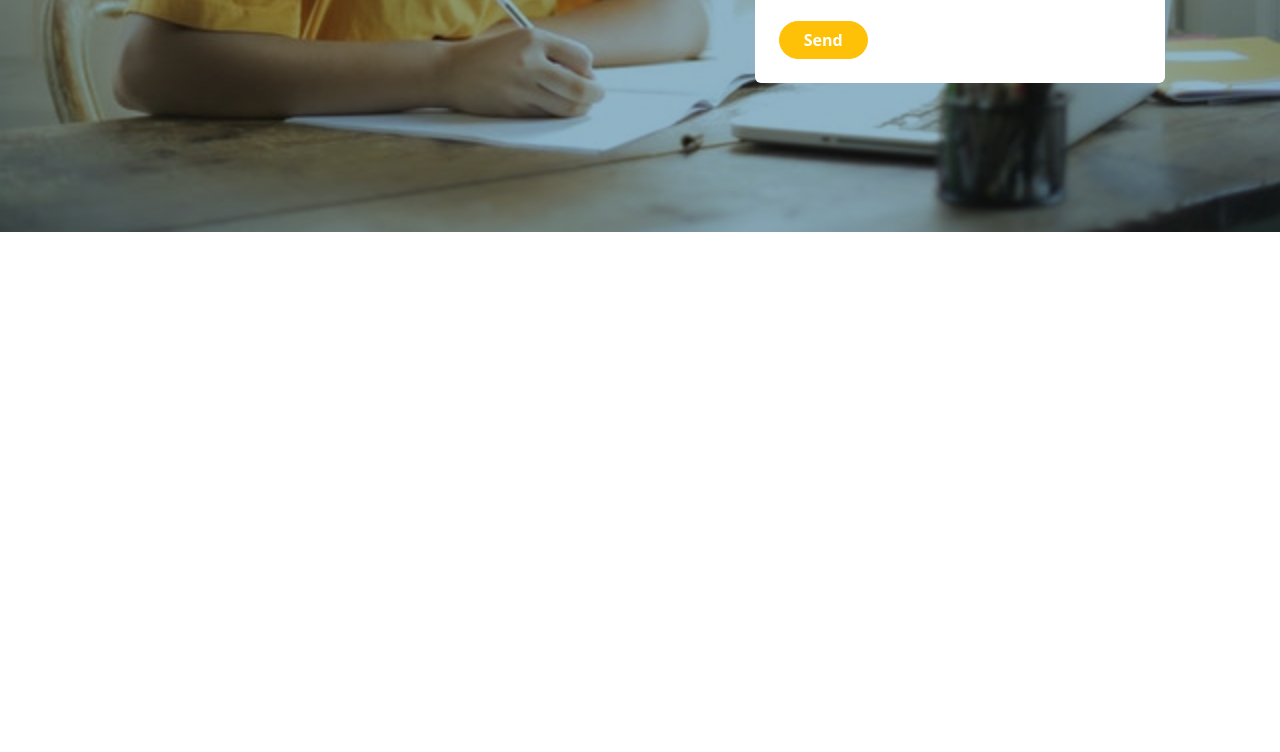
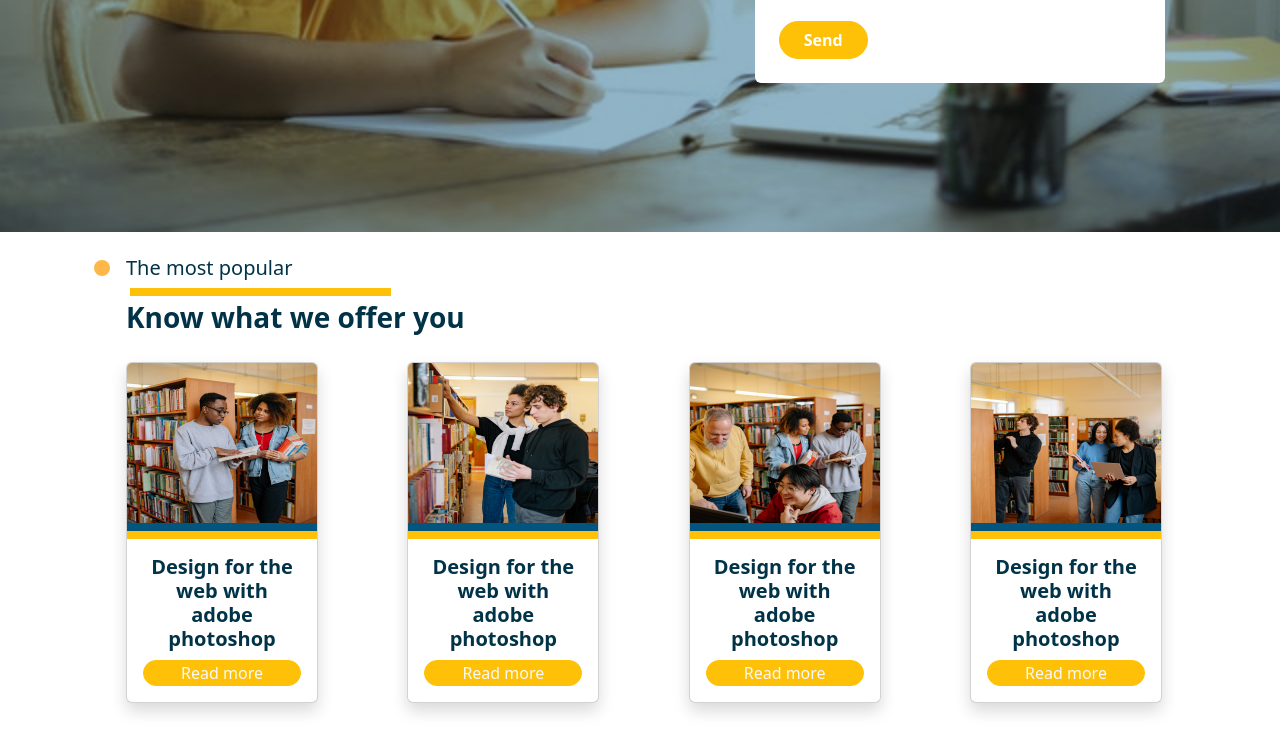
Before and after one commit to clemantcarlos/desafio, a plain HTML site: page index.html in a window 1280 px wide. Shown: the part 568-1320 px from the top of the page. Before the commit the page ends 800 px from the top, so only its background shows below. Drawn offline with nearby package versions, Linux system fonts and the light colour scheme.

Commit message:
Add cards section

```diff
--- a/css/styles.css
+++ b/css/styles.css
@@ -1,9 +1,19 @@
 :root {
   --primary-color: #02557d;
+  --dark-primary-color: #003348;
   --secondary-color: #FFB749;
 }
 .custom-bg-primary {
   background-color: var(--primary-color);
+}
+.custom-text-primary-dark {
+  color: var(--dark-primary-color);
+}
+.dot{
+  height: 1rem;
+  width: 1rem;
+  background-color: var(--secondary-color);
+  border-radius: 50%;
 }
 /* HEADER */
 #topNavbar{
@@ -41,3 +51,6 @@
   background: #02547d6f;
   mix-blend-mode: multiply
 }
+.custom-section {
+  height: 90vh;
+}
--- a/index.html
+++ b/index.html
@@ -20,6 +20,7 @@
     <link rel="stylesheet" href="/css/styles.css" />
   </head>
   <body>
+    <!-- TODO - al header le falta la parte de cambiar con el scroll -->
     <header class="fixed-top">
       <nav
         id="topNavbar"
@@ -249,8 +250,65 @@
           </main>
         </form>
       </section>
-      <section class="container-fluid d-flex align-items-center justify-content-center">
-
+      <section class="container custom-section container-fluid p-4">
+        <div class="row m-0 p-0 custom-text-primary-dark">
+          <span class="dot m-0 mt-1 me-2 p-0"></span>
+          <div class="col container ">
+            <h2 class="row fs-5 ps-2">The most popular</h2>
+            <span class="row col-7 col-md-4 col-lg-3 m-0 bg-warning p-0 py-1"></span>
+            <strong class="row fs-3 ps-2 fw-bold">Know what we offer you</strong>
+          </div>
+          </div>
+          <div class="row d-flex align-items-center justify-content-between m-0 p-0 px-4 pt-4">
+            <article class="card p-0 ms-2 shadow" style="width: 12rem;">
+              <img src="/public/img/curso1.jpg" style="height: 10rem;"
+              class="card-img-top">
+              <span class="col-12 m-0 p-1 custom-bg-primary"></span>
+              <span class="col-12 m-0 p-1 bg-warning"></span>
+              <div class="card-body">
+                <h5 class="custom-text-primary-dark fw-bold text-center">
+                  Design for the web with adobe photoshop
+                </h5>
+                <a href="#" class="col-12 m-0 p-0 btn btn-warning text-light rounded-pill">Read more</a>
+              </div>
+            </article>
+            <article class="card p-0 ms-2 shadow" style="width: 12rem;">
+              <img src="/public/img/curso2.jpg" style="height: 10rem;"
+              class="card-img-top">
+              <span class="col-12 m-0 p-1 custom-bg-primary"></span>
+              <span class="col-12 m-0 p-1 bg-warning"></span>
+              <div class="card-body">
+                <h5 class="custom-text-primary-dark fw-bold text-center">
+                  Design for the web with adobe photoshop
+                </h5>
+                <a href="#" class="col-12 m-0 p-0 btn btn-warning text-light rounded-pill">Read more</a>
+              </div>
+            </article>
+            <article class="card p-0 ms-2 shadow" style="width: 12rem;">
+              <img src="/public/img/curso3.jpg" style="height: 10rem;"
+              class="card-img-top">
+              <span class="col-12 m-0 p-1 custom-bg-primary"></span>
+              <span class="col-12 m-0 p-1 bg-warning"></span>
+              <div class="card-body">
+                <h5 class="custom-text-primary-dark fw-bold text-center">
+                  Design for the web with adobe photoshop
+                </h5>
+                <a href="#" class="col-12 m-0 p-0 btn btn-warning text-light rounded-pill">Read more</a>
+              </div>
+            </article>
+            <article class="card p-0 ms-2 shadow" style="width: 12rem;">
+              <img src="/public/img/curso4.jpg" style="height: 10rem;"
+              class="card-img-top">
+              <span class="col-12 m-0 p-1 custom-bg-primary"></span>
+              <span class="col-12 m-0 p-1 bg-warning"></span>
+              <div class="card-body">
+                <h5 class="custom-text-primary-dark fw-bold text-center">
+                  Design for the web with adobe photoshop
+                </h5>
+                <a href="#" class="col-12 m-0 p-0 btn btn-warning text-light rounded-pill">Read more</a>
+              </div>
+            </article>
+          </div>
       </section>
     </main>
   </body>
```
Also changed, not shown: public/img/curso1.jpg (renamed from public/img/IMAGE CURSO 1.jpg), public/img/curso2.jpg (renamed from public/img/IMAGE CURSO 2.jpg), public/img/curso3.jpg (renamed from public/img/IMAGE CURSO 3.jpg), public/img/curso4.jpg (renamed from public/img/IMAGE CURSO 4.jpg).
